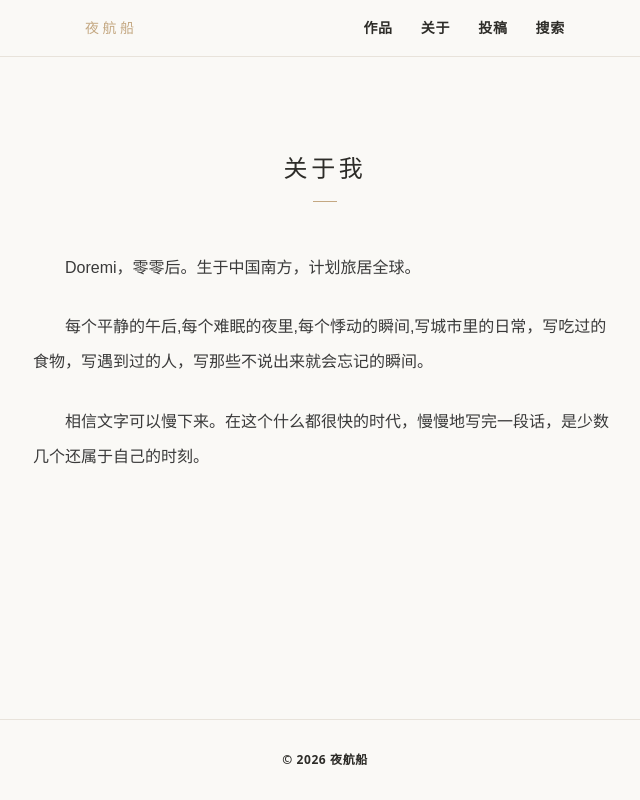
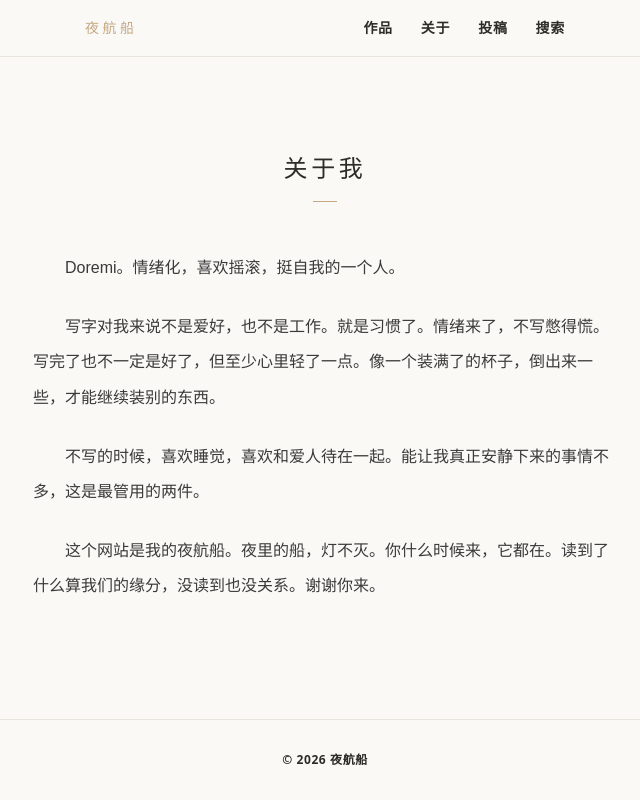
Before and after one commit to huanyuzhao00-sketch/essay-portfolio, a Next.js app: page /about in a window 1280 px wide. Shown: the whole page, without its empty margins (315-955 px from the left). Built offline with nearby package versions, Linux system fonts and the light colour scheme.

Commit message:
feat: rewrite about page with user's own words

```diff
--- a/src/app/about/page.tsx
+++ b/src/app/about/page.tsx
@@ -6,15 +6,21 @@ export default function AboutPage() {
         <div className="w-6 h-px bg-ochre mx-auto" />
       </div>
 
-      <article className="prose-custom">
+      <article>
         <p className="text-base text-ink-light leading-[2.2] text-indent mb-6">
-          Doremi，零零后。生于中国南方，计划旅居全球。
+          Doremi。情绪化，喜欢摇滚，挺自我的一个人。
         </p>
+
         <p className="text-base text-ink-light leading-[2.2] text-indent mb-6">
-         每个平静的午后,每个难眠的夜里,每个悸动的瞬间,写城市里的日常，写吃过的食物，写遇到过的人，写那些不说出来就会忘记的瞬间。
+          写字对我来说不是爱好，也不是工作。就是习惯了。情绪来了，不写憋得慌。写完了也不一定是好了，但至少心里轻了一点。像一个装满了的杯子，倒出来一些，才能继续装别的东西。
         </p>
+
+        <p className="text-base text-ink-light leading-[2.2] text-indent mb-6">
+          不写的时候，喜欢睡觉，喜欢和爱人待在一起。能让我真正安静下来的事情不多，这是最管用的两件。
+        </p>
+
         <p className="text-base text-ink-light leading-[2.2] text-indent">
-          相信文字可以慢下来。在这个什么都很快的时代，慢慢地写完一段话，是少数几个还属于自己的时刻。
+          这个网站是我的夜航船。夜里的船，灯不灭。你什么时候来，它都在。读到了什么算我们的缘分，没读到也没关系。谢谢你来。
         </p>
       </article>
     </div>
```
